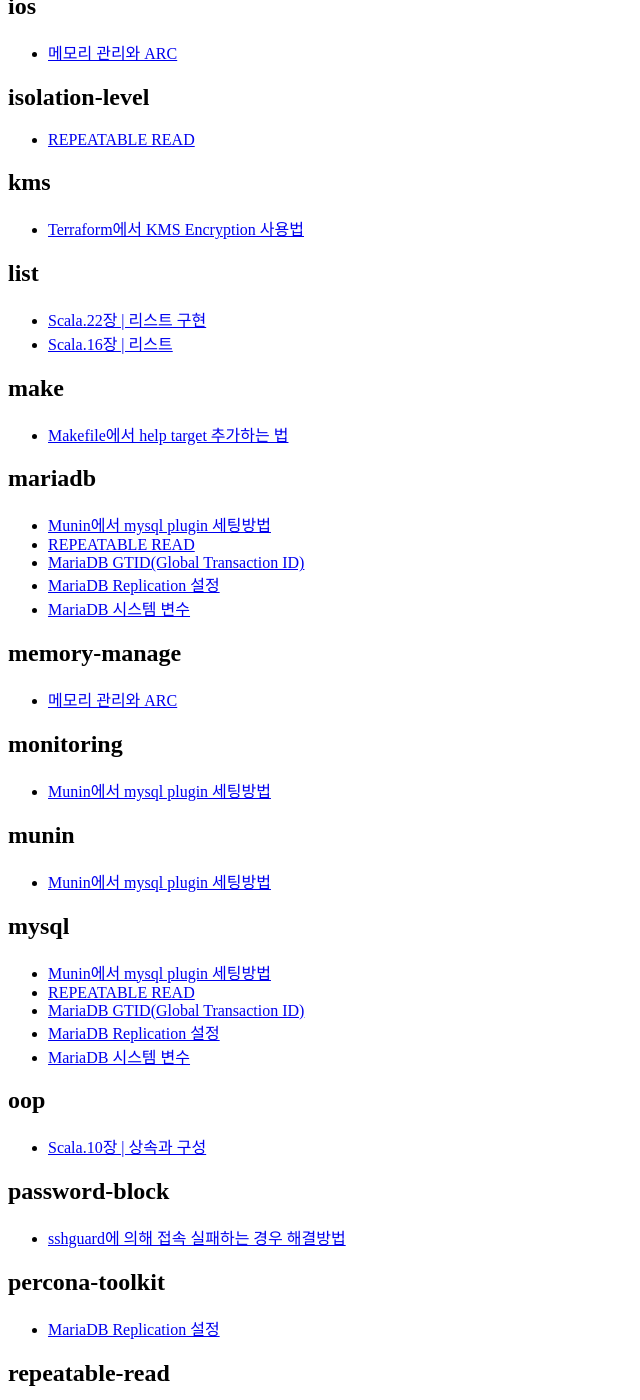
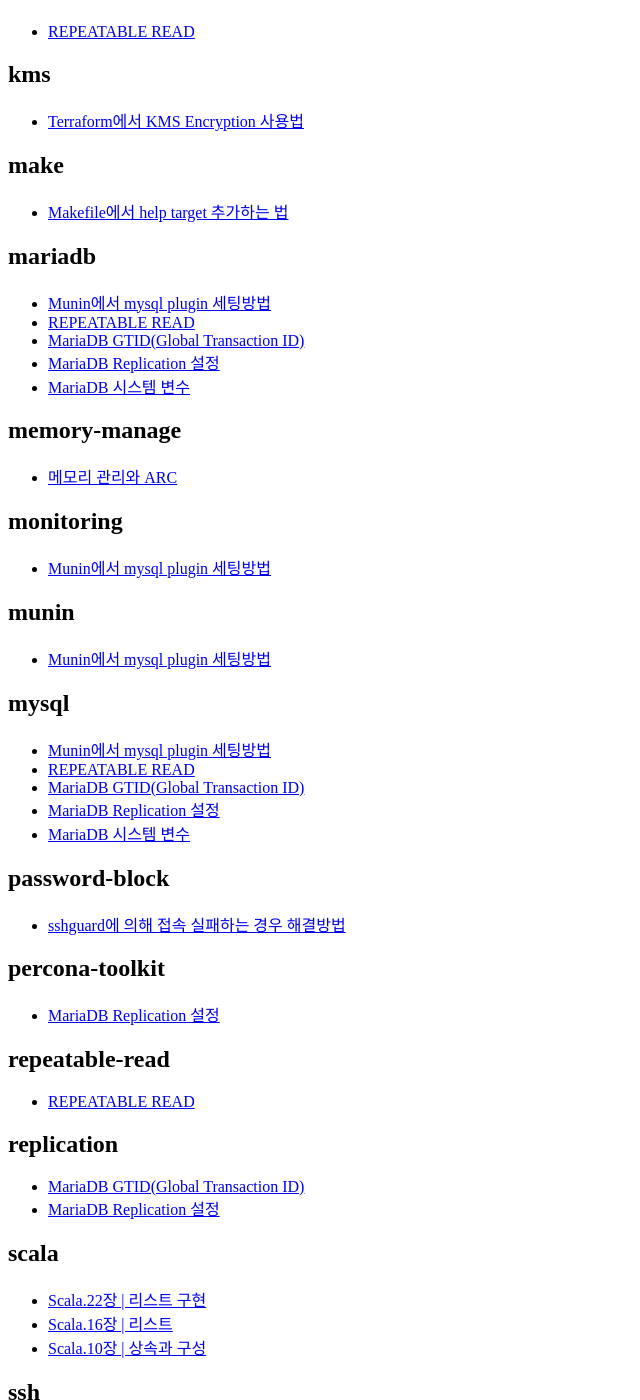
Before and after one commit to ryandev421/ryanpark91.github.io, a Jekyll site: the page built from tags/index.html, in a window 1280 px wide and 1400 px high, scrolled down 1882 px. Shown: the whole window, without its empty margins (0-640 px from the left). Built offline with Jekyll 4.4.1, drawn with Linux system fonts in a browser that asks for light colours; some of the changed text lies outside the part shown.

Commit message:
독서노트 쪽 tag 간소화

```diff
--- a/_posts/books/programing-in-scala/2017-07-27-scala-10.md
+++ b/_posts/books/programing-in-scala/2017-07-27-scala-10.md
@@ -3,7 +3,7 @@
 title: "Scala.10장 | 상속과 구성"
 date: 2017-07-26
 excerpt: "Programming in Scala, 10장 요약"
-tags: [scala, oop]
+tags: [scala]
 category: book
 comments: true
 ---
--- a/_posts/books/programing-in-scala/2017-08-08-scala-16.md
+++ b/_posts/books/programing-in-scala/2017-08-08-scala-16.md
@@ -3,7 +3,7 @@
 title: "Scala.16장 | 리스트"
 date: 2017-08-08
 excerpt: "Programming in Scala, 16장 요약"
-tags: [scala, list]
+tags: [scala]
 category: book
 comments: true
 ---
--- a/_posts/books/programing-in-scala/2017-08-11-scala-22.md
+++ b/_posts/books/programing-in-scala/2017-08-11-scala-22.md
@@ -3,7 +3,7 @@
 title: "Scala.22장 | 리스트 구현"
 date: 2017-08-11
 excerpt: "Programming in Scala, 22장 요약"
-tags: [scala, list]
+tags: [scala]
 category: book
 comments: true
 ---
```
Also changed, not shown: _posts/books/2017-01-23-software-master.md (+1 -1 lines), _posts/books/2018-11-19-30-minutes-of-power-per-day.md (+1 -1 lines).
